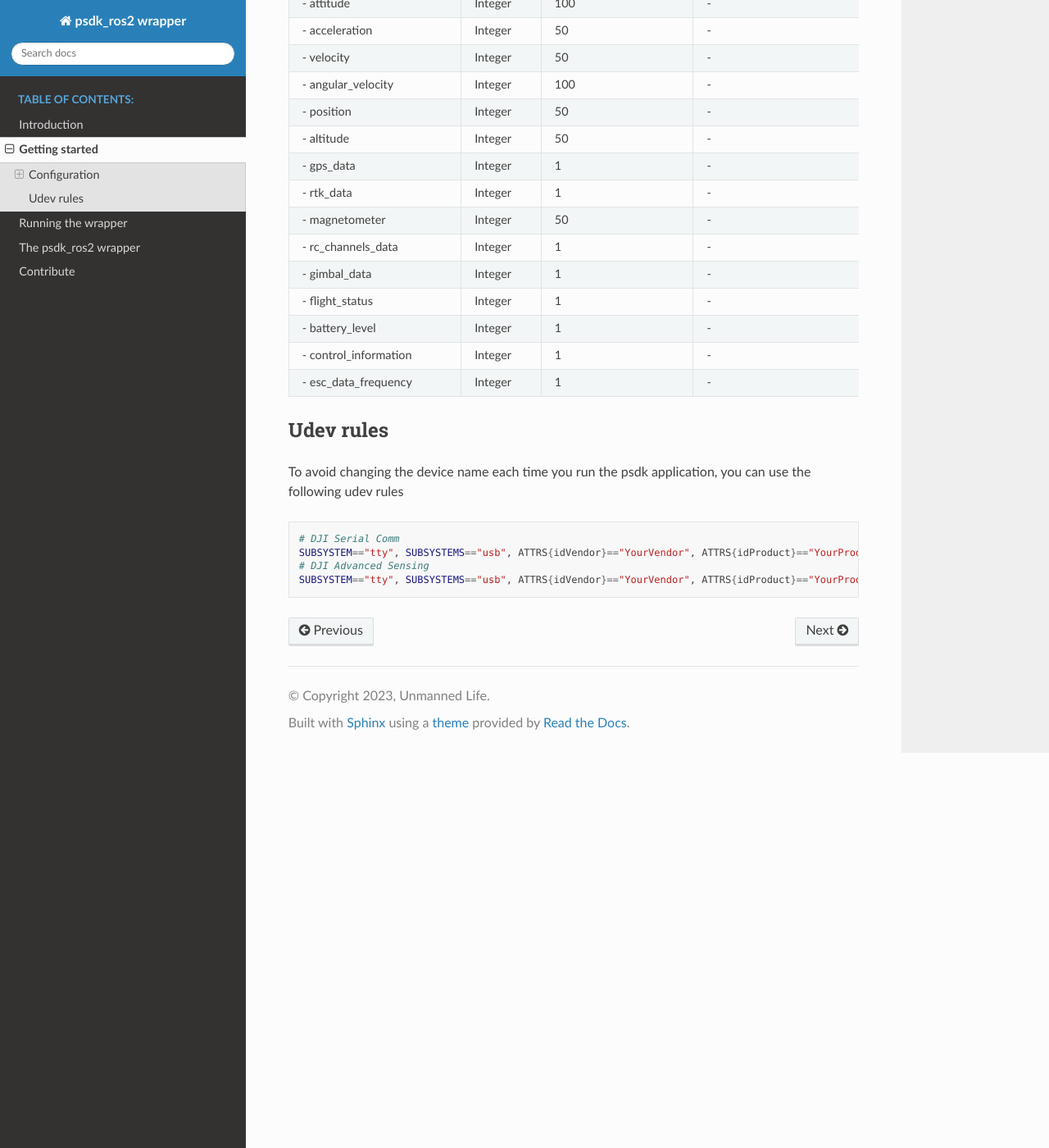
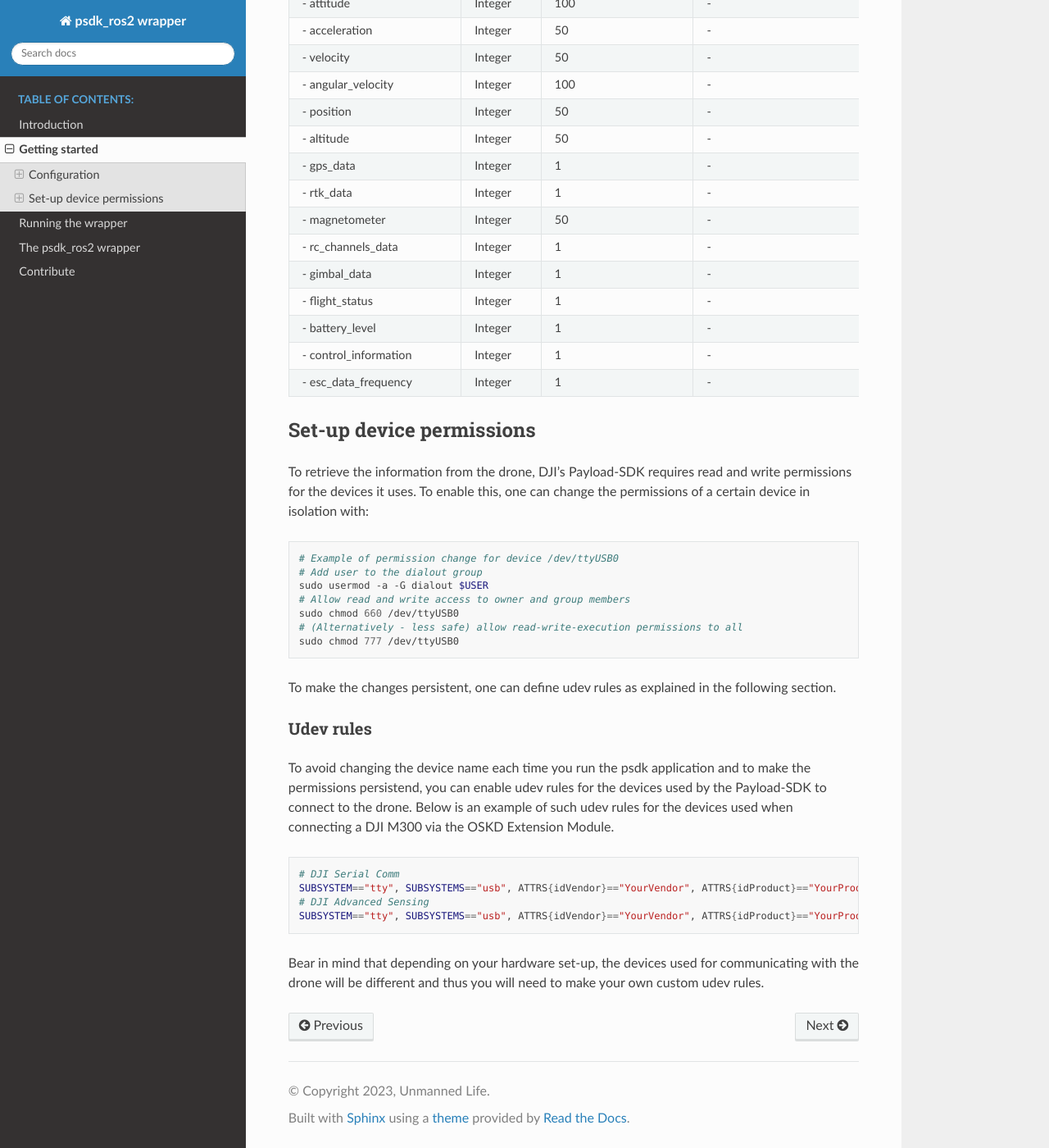
Before and after one commit to ros2-gbp/psdk_ros2-release, a Sphinx documentation site: the page built from docs/documentation/GettingStarted.md, in a window 1280 px wide and 1400 px high, scrolled down 3365 px. Shown: the whole window at 82% size. Built offline with Sphinx 7.4.7 and the Read the Docs theme 2.0.0, drawn with Linux system fonts in a browser that asks for light colours; pages that are not in the unit, such as notebooks, are missing from menus; some of the changed text lies outside the part shown.

Commit message:
Rebase from 'upstream'

````diff
--- a/docs/documentation/GettingStarted.md
+++ b/docs/documentation/GettingStarted.md
@@ -72,7 +72,7 @@ The following parameters can be configured in the *psdk_wrapper/cfg/psdk_params.
 | app_key                       | String    | -                                  | Add your App key                            |
 | app_license                   | String    | -                                  | Add your App license                        |
 | developer_account             | String    | -                                  | Add your developer account (not mandatory)  |
-| baudrate                      | String    | 921600                             | -                                           |
+| baudrate                      | String    | 921600                             | The value configured on the Dji assitant software 2 on the onboard sdk section, takes precedence. If the DA2 software is configured with an unsupported baud rate, it will then retrieve the baud rate configured in the PSDK. If that is also not compatible, the baud rate will be automatically selected. |
 | num_of_initialization_retries | Int       | 1                                  | Num of retries to init the PSDK app         |
 | tf_frame_prefix               | String    | TF frame prefix                    | Add prefix before the frame name            |
 | imu_frame                     | String    | "psdk_imu_link"                    | -                                           |
@@ -107,9 +107,25 @@ The following parameters can be configured in the *psdk_wrapper/cfg/psdk_params.
 | - control_information         | Integer   | 1                                  | -                                           |
 | - esc_data_frequency          | Integer   | 1                                  | -                                           |
 
-## Udev rules
+## Set-up device permissions
 
-To avoid changing the device name each time you run the psdk application, you can use the following udev rules
+To retrieve the information from the drone, DJI's Payload-SDK requires read and write permissions for the devices it uses. To enable this, one can change the permissions of a certain device in isolation with:
+
+```bash
+# Example of permission change for device /dev/ttyUSB0
+# Add user to the dialout group
+sudo usermod -a -G dialout $USER
+# Allow read and write access to owner and group members
+sudo chmod 660 /dev/ttyUSB0
+# (Alternatively - less safe) allow read-write-execution permissions to all
+sudo chmod 777 /dev/ttyUSB0
+```
+
+To make the changes persistent, one can define udev rules as explained in the following section.
+
+### Udev rules
+
+To avoid changing the device name each time you run the psdk application and to make the permissions persistend, you can enable udev rules for the devices used by the Payload-SDK to connect to the drone. Below is an example of such udev rules for the devices used when connecting a DJI M300 via the OSKD Extension Module.
 
 ```bash
 # DJI Serial Comm
@@ -117,3 +133,5 @@ SUBSYSTEM=="tty", SUBSYSTEMS=="usb", ATTRS{idVendor}=="YourVendor", ATTRS{idProd
 # DJI Advanced Sensing
 SUBSYSTEM=="tty", SUBSYSTEMS=="usb", ATTRS{idVendor}=="YourVendor", ATTRS{idProduct}=="YourProduct", MODE="0666", SYMLINK+="dji_advanced_sensing"
 ```
+
+Bear in mind that depending on your hardware set-up, the devices used for communicating with the drone will be different and thus you will need to make your own custom udev rules.
````
Also changed, not shown: psdk_interfaces/CHANGELOG.rst, psdk_wrapper/CHANGELOG.rst, 4 other files.
